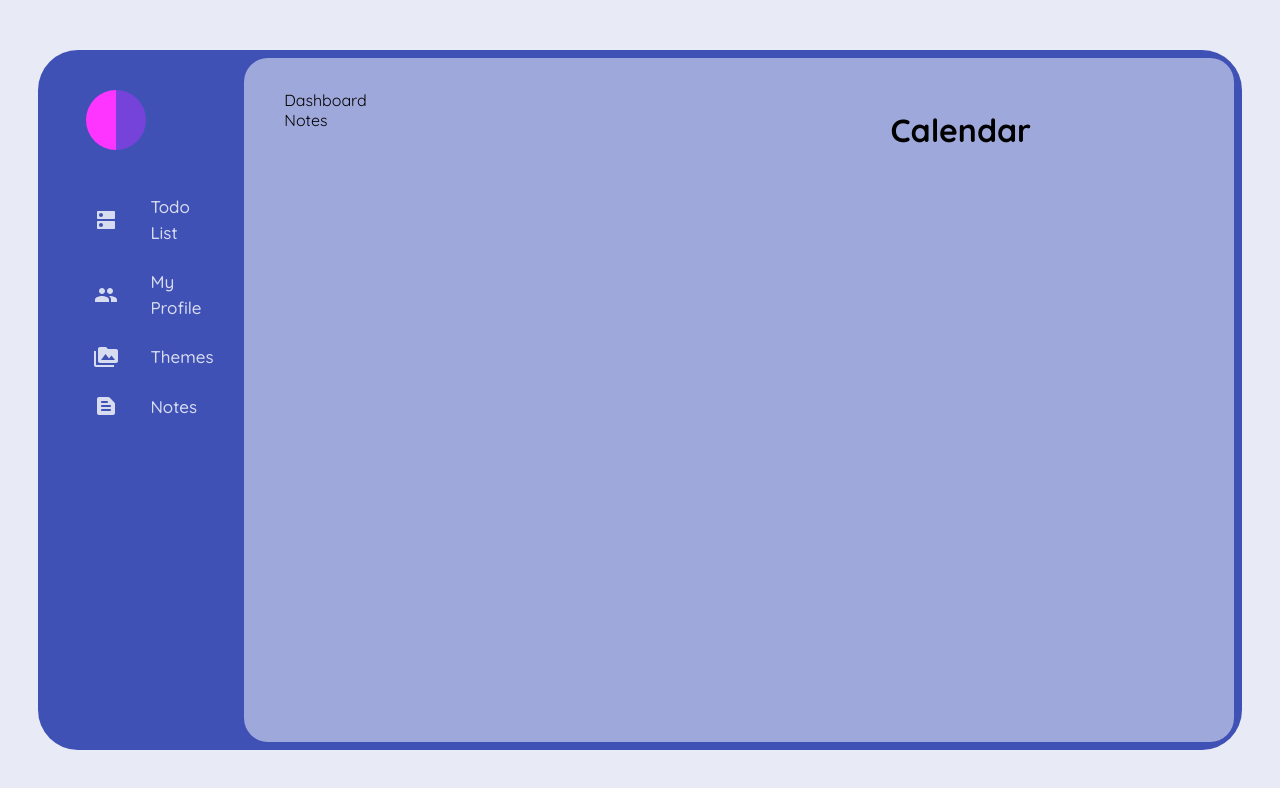
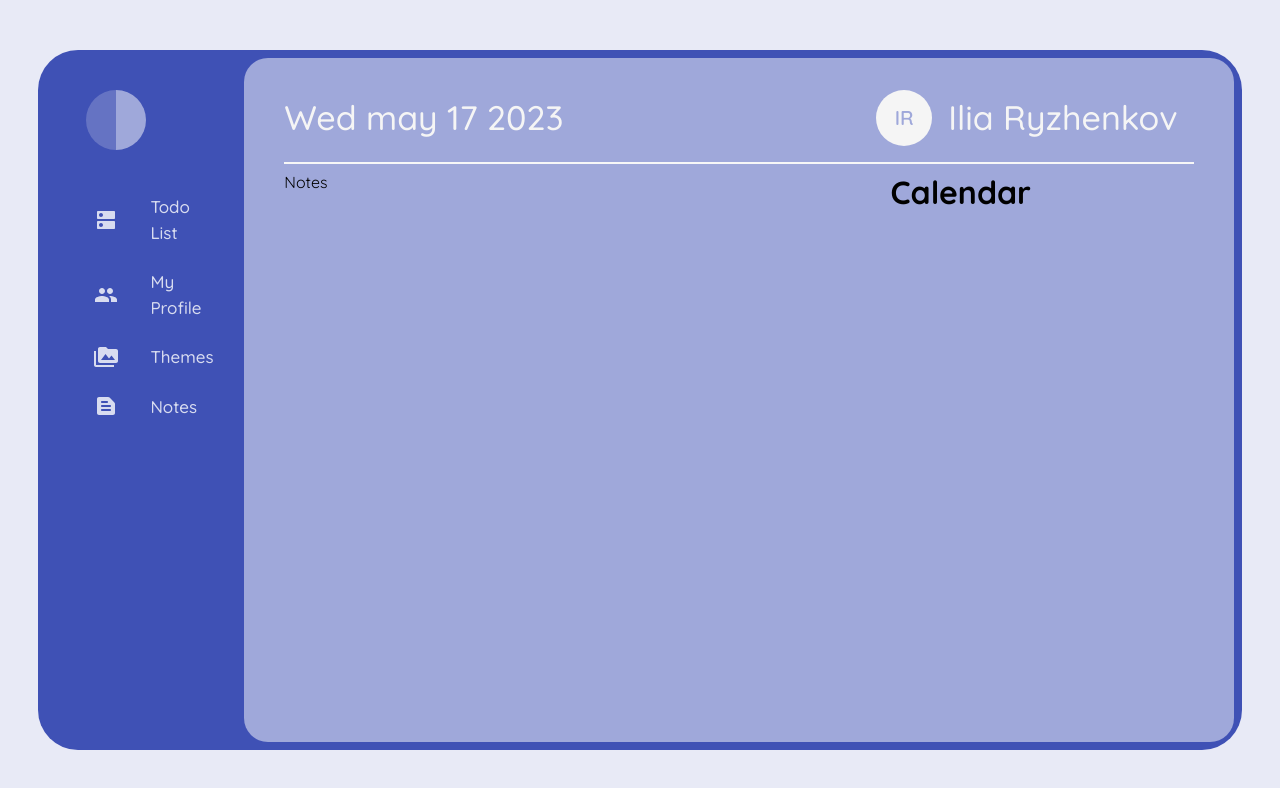
Before and after one commit to IliaRyzhenkov/calendar, a React (Create React App) app: page /notes in a window 1280 px wide. Shown: the top 788 px of the page. Built offline with nearby package versions, Linux system fonts and the light colour scheme.

Commit message:
add Dashboard

```diff
--- a/src/App.tsx
+++ b/src/App.tsx
@@ -44,7 +44,7 @@ function App() {
             pt={4}
             bgcolor={'background.main'}
           >
-            <Sidebar />
+            <Sidebar light={curentTheme.palette.primary.light} />
           </Grid>
           <Grid item xs={12} sm={8} md={9} lg={10}
             p={5}
--- a/src/modules/dashboard/index.tsx
+++ b/src/modules/dashboard/index.tsx
@@ -1,10 +1,52 @@
-import { Box } from "@mui/material"
-import React from "react"
+import { Avatar, Box, Typography } from "@mui/material"
+
 
 const Dashboard = () => {
   return (
-    <Box>
-      Dashboard
+    <Box
+      display={'flex'}
+      alignItems={'center'}
+      justifyContent={'space-between'}
+      borderBottom={'2px solid'}
+      borderColor={'secondary.light'}
+      paddingBottom={2}
+      marginBottom={1}
+    >
+      <Typography
+        variant={"h4"}
+        component={'h2'}
+        color={'secondary.main'}
+        fontWeight={500}
+      >
+        Wed may 17 2023
+      </Typography>
+      <Box
+        display={'flex'}
+        alignItems={'center'}
+        paddingRight={2}
+      >
+        <Avatar
+          sx={{
+            bgcolor: 'secondary.main',
+            width: 56,
+            height: 56,
+            mr: 2,
+            color: 'background.default',
+            fontWeight: '600'
+          }}
+        >
+          IR
+        </Avatar>
+        <Typography
+          variant={"h4"}
+          component={'p'}
+          fontWeight={'500'}
+          color={'secondary.main'}
+        >
+          Ilia Ryzhenkov
+        </Typography>
+      </Box>
+
     </Box>
   )
 }
--- a/src/modules/sidebar/index.tsx
+++ b/src/modules/sidebar/index.tsx
@@ -28,10 +28,11 @@ const data = [
 
 ]
 
-interface circleColor {
+interface colorTheme {
+  light: string
+}
 
-}
-const Sidebar = () => {
+const Sidebar = ({ light }: colorTheme) => {
   return (
     <Box>
       <Box
@@ -40,7 +41,7 @@ const Sidebar = () => {
         mb={4}
         borderRadius={50}
         sx={{
-          background: 'linear-gradient(90deg, rgba(253,53,255,1) 50%, rgba(171,52,255,0.5) 50%)'
+          background: `linear-gradient(90deg, ${light} 50%, rgba(255,255,255,0.5) 50%)`
         }}
       >
       </Box>
```
